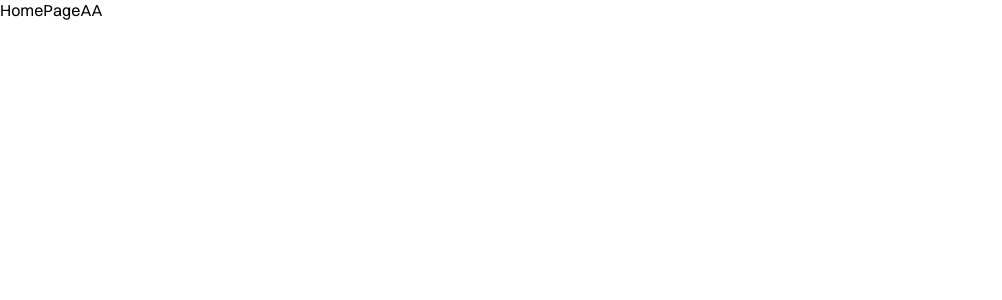
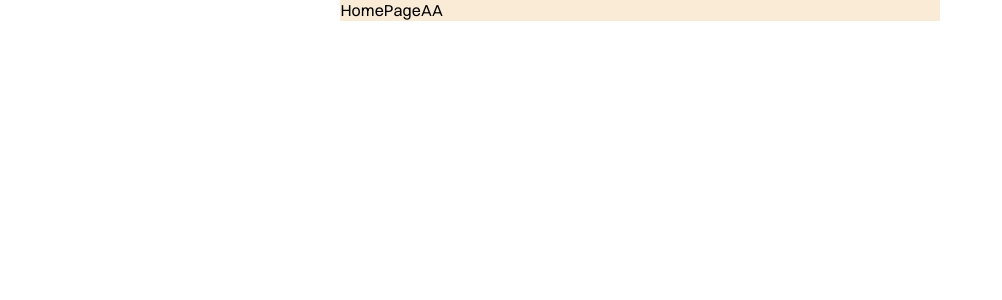
Before and after one commit to HodeonArtz/zyriak-edit-portfolio, a React (Vite) app: page / in a window 1280 px wide. Shown: the top 300 px of the page, without its empty margins (0-1002 px from the left). Built offline with nearby package versions, Linux system fonts and the light colour scheme.

Commit message:
feat(layout): center content to middle of screen

```diff
--- a/src/_layouts/ResponsiveLayout.css
+++ b/src/_layouts/ResponsiveLayout.css
@@ -0,0 +1,14 @@
+@layer layout {
+  .wrapper {
+    display: flex;
+    flex-direction: column;
+    align-items: center;
+    width: 100%;
+  }
+  .container {
+    max-width: 65ch;
+    width: 100%;
+
+    background-color: antiquewhite; /* TODO: remove debug tool */
+  }
+}
```
